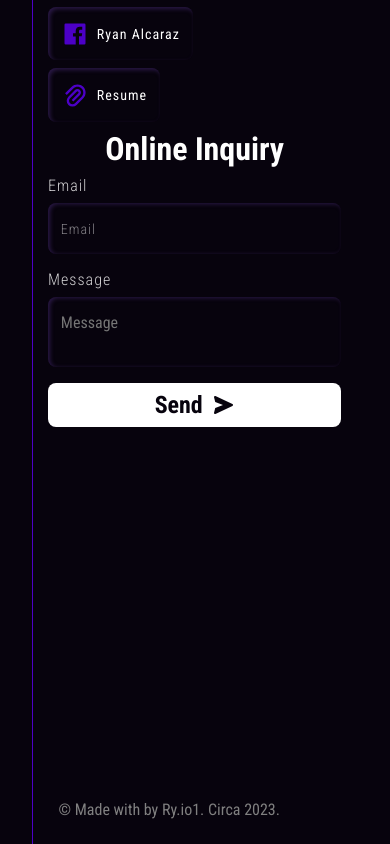
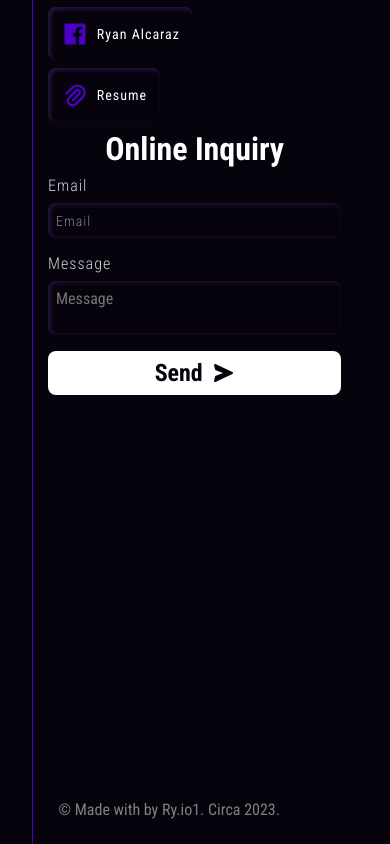
Before and after one commit to rynchrls/ry.io1, a React (Vite) app: page / in a window 390 px wide. Shown: the part 4632-5476 px from the top of the page. Built offline with nearby package versions, Linux system fonts and the light colour scheme.

Commit message:
contact form changed

```diff
--- a/src/about.css
+++ b/src/about.css
@@ -1956,7 +1956,7 @@ button {
     width: 100%;
   }
   .contact-right {
-    padding-left: 2rem;
+    padding: 0;
     width: 100%;
   }
   /* .input-wrapper {
@@ -1964,8 +1964,18 @@ button {
     align-items: center;
     gap: 4rem;
   } */
+  .email-input {
+    margin-bottom: 1rem;
+  }
+  .message-input {
+    margin-bottom: 1rem;
+  }
+  .email-input input {
+    padding: 0.5rem;
+  }
   .message-input textarea {
     height: auto;
+    padding: .5rem;
 }
 
 
--- a/src/components/project.jsx
+++ b/src/components/project.jsx
@@ -2,7 +2,7 @@ import React, { useState } from "react";
 import { useInView, motion, useAnimation, delay } from "framer-motion";
 import { Reveal, Reveal2 } from "./Reveal";
 import { useRef, useEffect, useReducer, useCallback } from "react";
-// import sd from '../websiteImage/school-dashboard.png'
+import sd from '../../public/websiteImage/school-dashboard.png'
 
 
 const ProjectsInformation = [
```
